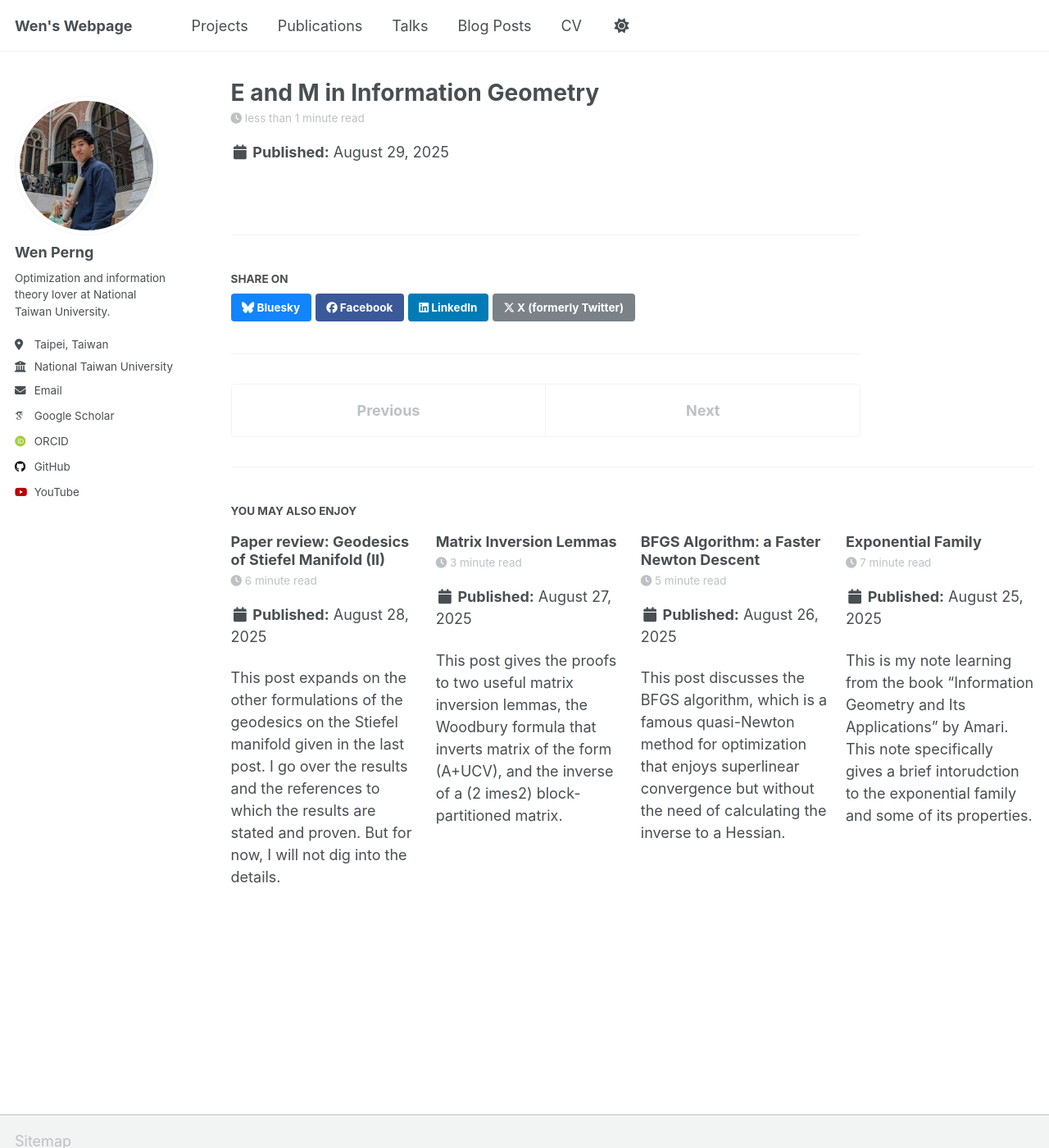
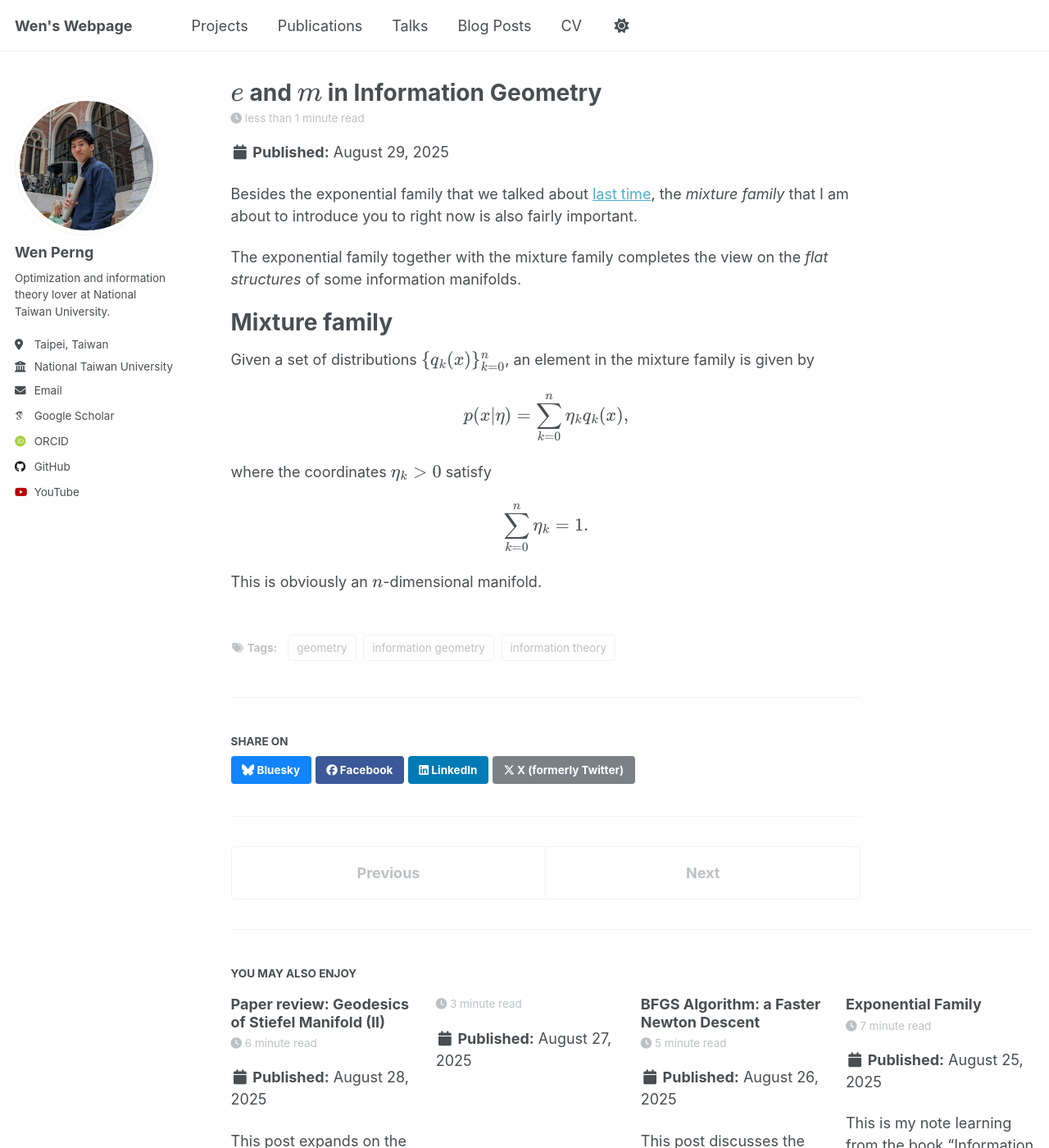
Before and after one commit to WenPerng/WenPerng.github.io, a Jekyll site: the page built from _posts/2025-08-29-blog-post.md, in a window 1280 px wide and 1400 px high. Shown: the whole window at 82% size. Built offline with Jekyll 4.4.1, drawn with Linux system fonts in a browser that asks for light colours; some web fonts are replaced; a script that is not in the unit is left out.

Commit message:
formula in caption

```diff
--- a/_posts/2025-08-29-blog-post.md
+++ b/_posts/2025-08-29-blog-post.md
@@ -1,8 +1,29 @@
 ---
-title: 'E and M in Information Geometry'
+title: '\\(e\\) and \\(m\\) in Information Geometry'
 date: 2025-08-29
 permalink: /posts/2025/08/blog-post-9/
 tags:
-  -
-excerpt: ""
+  - information geometry
+  - information theory
+  - geometry
+excerpt: "Besides the exponential family, another type of important family of distributions is the mixture families. This post gives some illustration to the \\(e\\)- and \\(m\\)-properties in information geometry, finally giving an example on interpreting the forward and backward KL divergence."
 ---
+
+Besides the exponential family that we talked about [last time](/posts/2025/08/blog-post-5/), the *mixture family* that I am about to introduce you to right now is also fairly important.
+
+The exponential family together with the mixture family completes the view on the *flat structures* of some information manifolds.
+
+# Mixture family
+Given a set of distributions \\(\\\{q_k(x)\\\}_{k=0}^{n}\\), an element in the mixture family is given by
+<p>
+$$
+p(x\vert\eta) = \sum_{k=0}^{n} \eta_k q_k(x),
+$$
+</p>
+where the coordinates \\(\eta_k>0\\) satisfy
+<p>
+$$
+\sum_{k=0}^{n} \eta_k = 1.
+$$
+</p>
+This is obviously an \\(n\\)-dimensional manifold.
```
Also changed, not shown: _posts/2025-08-27-blog-post.md (+1 -1 lines).
